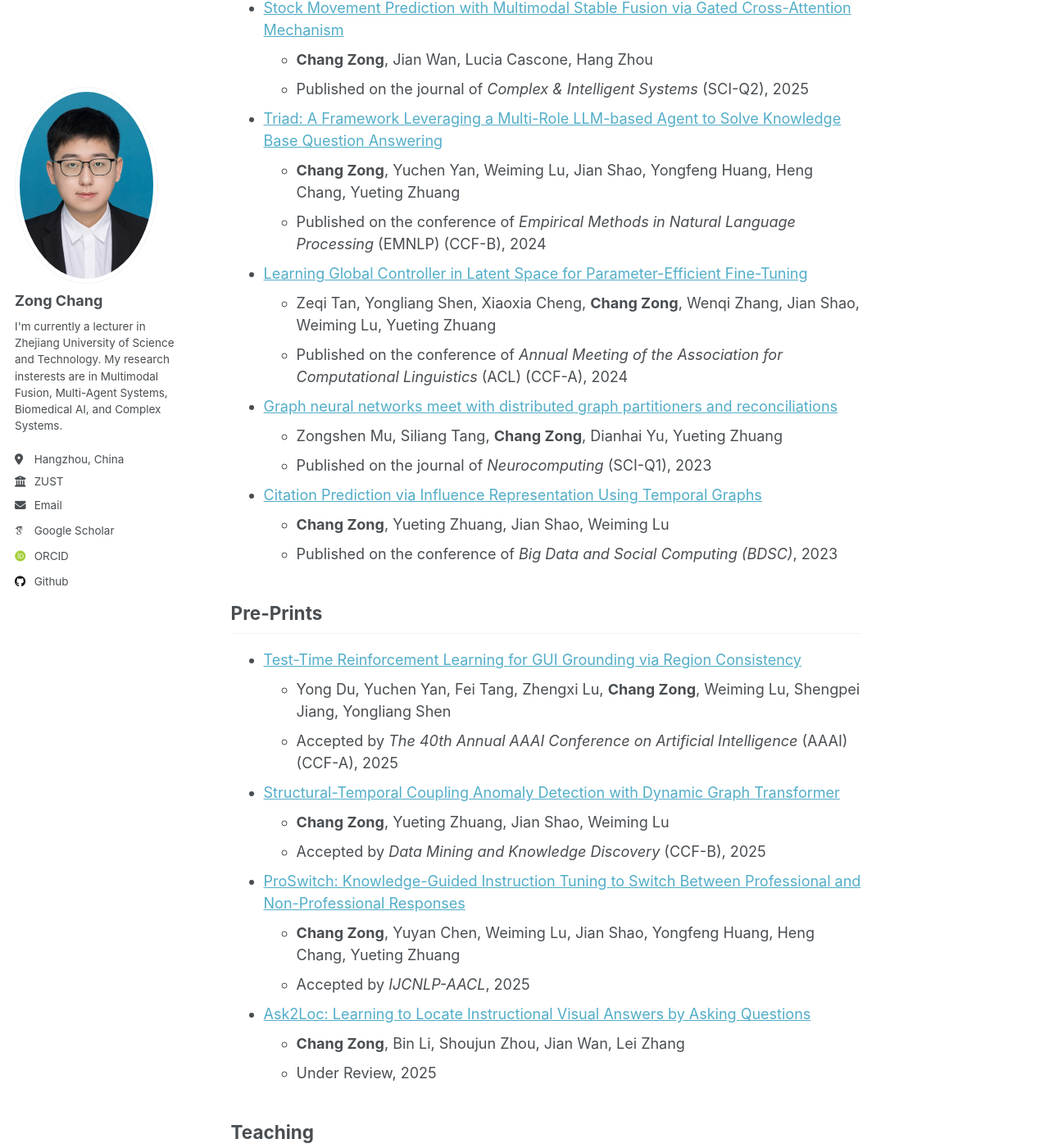
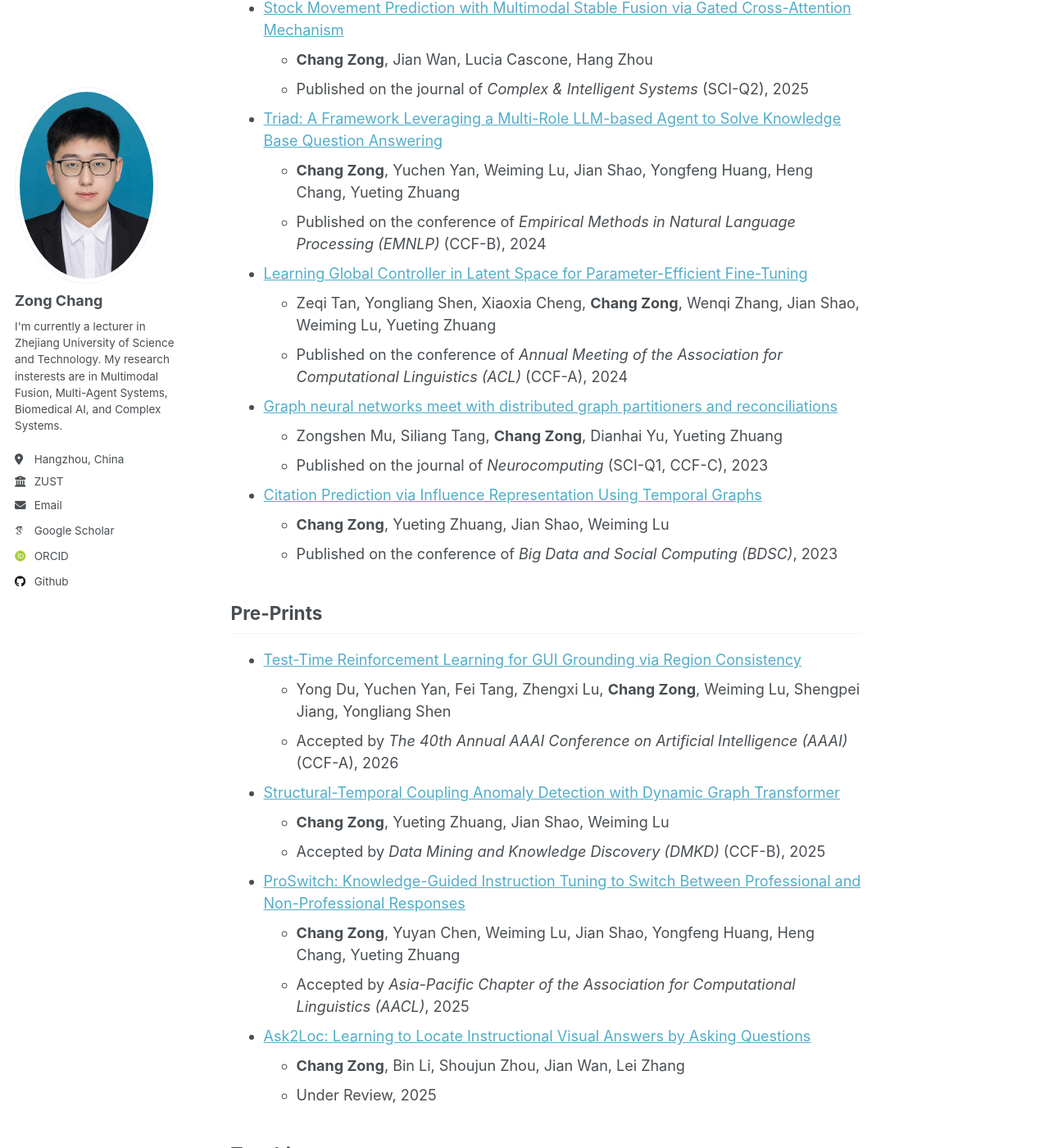
Before and after one commit to changzong/changzong.github.io, a Jekyll site: the page built from _pages/about.md, in a window 1280 px wide and 1400 px high, scrolled down 1145 px. Shown: the whole window at 82% size. Built offline with Jekyll 4.4.1, drawn with Linux system fonts in a browser that asks for light colours; some web fonts are replaced; some of the changed text lies outside the part shown.

Commit message:
udpate cv

```diff
--- a/_pages/about.md
+++ b/_pages/about.md
@@ -14,7 +14,7 @@ I receive my Ph.D. degree from Zhejiang University ([ZJU](https://www.zju.edu.cn
 Artificial Cancer, Biomedical AI, Complex Systems
 
 ## Professional Services
-- Conference Reviewer: NeurIPS 2025, ICML 2025, ACL ARR 2025, ACMMM 2025, ICLR 2025/2026, NeurIPS 2024/2025, AAAI 2026
+- Conference Reviewer: ICML 2025, ACL ARR 2025, ACMMM 2025, ICLR 2025/2026, NeurIPS 2024/2025, AAAI 2026
 - Journal Reviewer: ACM TKDD
 
 ## OpenSource Project
@@ -31,15 +31,15 @@ Artificial Cancer, Biomedical AI, Complex Systems
 
 - [Triad: A Framework Leveraging a Multi-Role LLM-based Agent to Solve Knowledge Base Question Answering](https://aclanthology.org/2024.emnlp-main.101/)
   - **Chang Zong**, Yuchen Yan, Weiming Lu, Jian Shao, Yongfeng Huang, Heng Chang, Yueting Zhuang
-  - Published on the conference of *Empirical Methods in Natural Language Processing* (EMNLP) (CCF-B), 2024
+  - Published on the conference of *Empirical Methods in Natural Language Processing (EMNLP)* (CCF-B), 2024
 
 - [Learning Global Controller in Latent Space for Parameter-Efficient Fine-Tuning](https://aclanthology.org/2024.acl-long.222/)
   - Zeqi Tan, Yongliang Shen, Xiaoxia Cheng, **Chang Zong**, Wenqi Zhang, Jian Shao, Weiming Lu, Yueting Zhuang
-  - Published on the conference of *Annual Meeting of the Association for Computational Linguistics* (ACL) (CCF-A), 2024
+  - Published on the conference of *Annual Meeting of the Association for Computational Linguistics (ACL)* (CCF-A), 2024
 
 - [Graph neural networks meet with distributed graph partitioners and reconciliations](https://www.sciencedirect.com/science/article/abs/pii/S0925231222011894)
   - Zongshen Mu, Siliang Tang, **Chang Zong**, Dianhai Yu, Yueting Zhuang
-  - Published on the journal of *Neurocomputing* (SCI-Q1), 2023
+  - Published on the journal of *Neurocomputing* (SCI-Q1, CCF-C), 2023
 
 - [Citation Prediction via Influence Representation Using Temporal Graphs](https://link.springer.com/chapter/10.1007/978-981-99-3925-1_14)
   - **Chang Zong**, Yueting Zhuang, Jian Shao, Weiming Lu
@@ -48,15 +48,15 @@ Artificial Cancer, Biomedical AI, Complex Systems
 ## Pre-Prints
 - [Test-Time Reinforcement Learning for GUI Grounding via Region Consistency](https://arxiv.org/abs/2508.05615)
   - Yong Du, Yuchen Yan, Fei Tang, Zhengxi Lu, **Chang Zong**, Weiming Lu, Shengpei Jiang, Yongliang Shen
-  - Accepted by *The 40th Annual AAAI Conference on Artificial Intelligence* (AAAI) (CCF-A), 2025
+  - Accepted by *The 40th Annual AAAI Conference on Artificial Intelligence (AAAI)* (CCF-A), 2026
 
 - [Structural-Temporal Coupling Anomaly Detection with Dynamic Graph Transformer](https://arxiv.org/abs/2505.08330)
   - **Chang Zong**, Yueting Zhuang, Jian Shao, Weiming Lu
-  - Accepted by *Data Mining and Knowledge Discovery* (CCF-B), 2025
+  - Accepted by *Data Mining and Knowledge Discovery (DMKD)* (CCF-B), 2025
 
 - [ProSwitch: Knowledge-Guided Instruction Tuning to Switch Between Professional and Non-Professional Responses](https://arxiv.org/abs/2403.09131)
   - **Chang Zong**, Yuyan Chen, Weiming Lu, Jian Shao, Yongfeng Huang, Heng Chang, Yueting Zhuang
-  - Accepted by *IJCNLP-AACL*, 2025
+  - Accepted by *Asia-Pacific Chapter of the Association for Computational Linguistics (AACL)*, 2025
 
 - [Ask2Loc: Learning to Locate Instructional Visual Answers by Asking Questions](https://arxiv.org/abs/2504.15918)
   - **Chang Zong**, Bin Li, Shoujun Zhou, Jian Wan, Lei Zhang
```
Also changed, not shown: other parts of _pages/about.md (+1 -1 lines).
